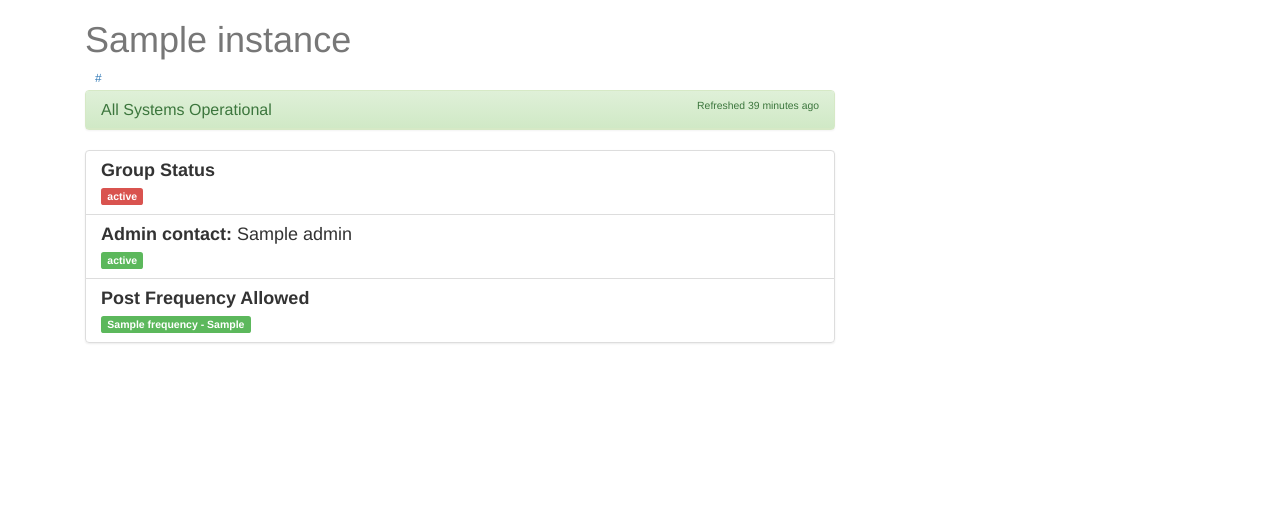
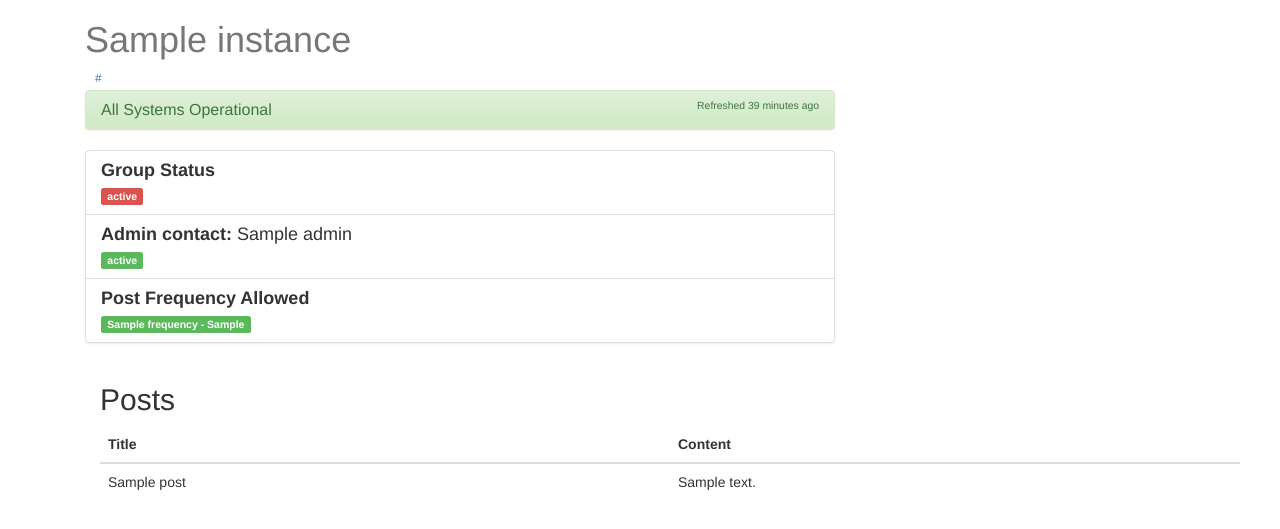
Before and after one commit to renanbs/socialposts, a Django app: template templates/group_detail.html in a window 1280 px wide. Shown: the top 529 px of the page. Run offline with Django 3.2, Linux system fonts and the light colour scheme; the template is opened without the code that fills it: most values are stand-ins (such as "Sample title", 1, 10 or a date in 2020); some libraries are stand-ins or nearby versions.

Commit message:
Showing all posts on each group.

```diff
--- a/groups/models.py
+++ b/groups/models.py
@@ -18,7 +18,7 @@ class Group(models.Model):
     obs = models.TextField(blank=True)
 
     # posts = models.ManyToManyField(Post, through='Control')
-    posts = models.ManyToManyField('posts.Post')
+    posts = models.ManyToManyField(Post)
 
     def __str__(self):
         return self.title
--- a/templates/group_detail.html
+++ b/templates/group_detail.html
@@ -30,12 +30,9 @@
                     </h3>
                 </div>
             </div>
-
-
             <div class="row clearfix">
                 <div class="col-md-12 column">
                     <div class="list-group">
-
                         <div class="list-group-item">
                             <h4 class="list-group-item-heading">
                                 <strong>Group Status</strong>
@@ -62,11 +59,29 @@
                                 <span class="label label-success">{{ instance.frequency }} - {{ instance.frq_scale }}</span>
                             </p>
                         </div>
-
-
                     </div>
                 </div>
             </div>
+            <div class="container">
+                <h2>Posts</h2>
+                <table class="table table-hover">
+                    <thead>
+                    <tr>
+                        <th>Title</th>
+                        <th>Content</th>
+                    </tr>
+                    </thead>
+                    <tbody>
+                    {% for post in instance.posts.all %}
+                    <tr>
+                        <td>{{ post.title }}</td>
+                        <td>{{ post.content }}</td>
+                    </tr>
+                    {% endfor %}
+                    </tbody>
+                </table>
+            </div>
+
         </div>
     </div>
 </div>
```
Also changed, not shown: control/migrations/0001_initial.py, control/migrations/0002_auto_20170728_2151.py (deleted), control/migrations/0003_auto_20170729_0515.py (deleted), control/migrations/0004_remove_control_post.py (deleted), groups/migrations/0001_initial.py, groups/migrations/0002_auto_20170725_0251.py (deleted), groups/migrations/0003_auto_20170725_0254.py (deleted), groups/migrations/0004_auto_20170727_2313.py (deleted), groups/migrations/0005_auto_20170728_2011.py (deleted), groups/migrations/0006_group_posts.py (deleted), posts/migrations/0001_initial.py, posts/migrations/0002_auto_20170727_2313.py (deleted).
